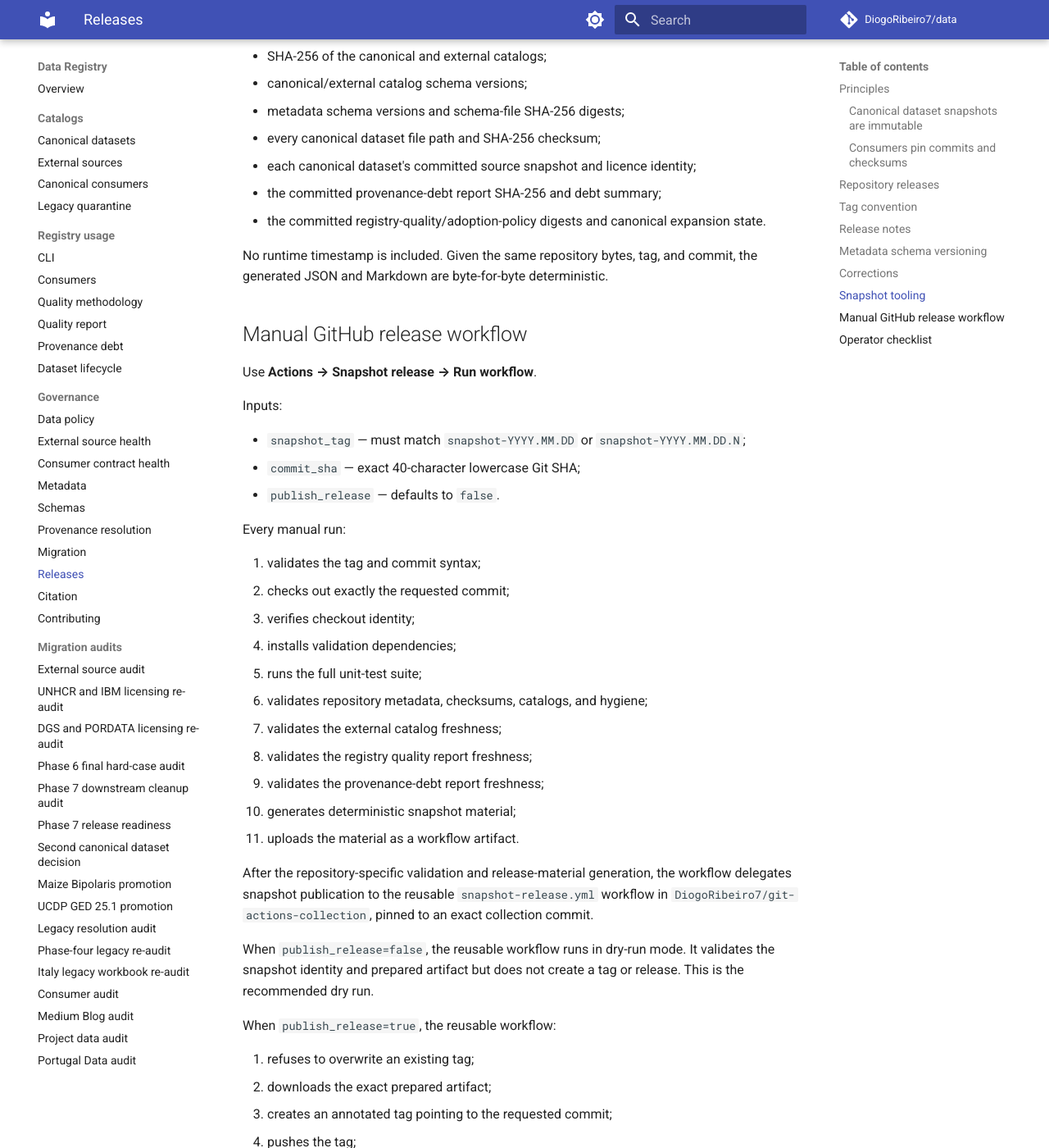
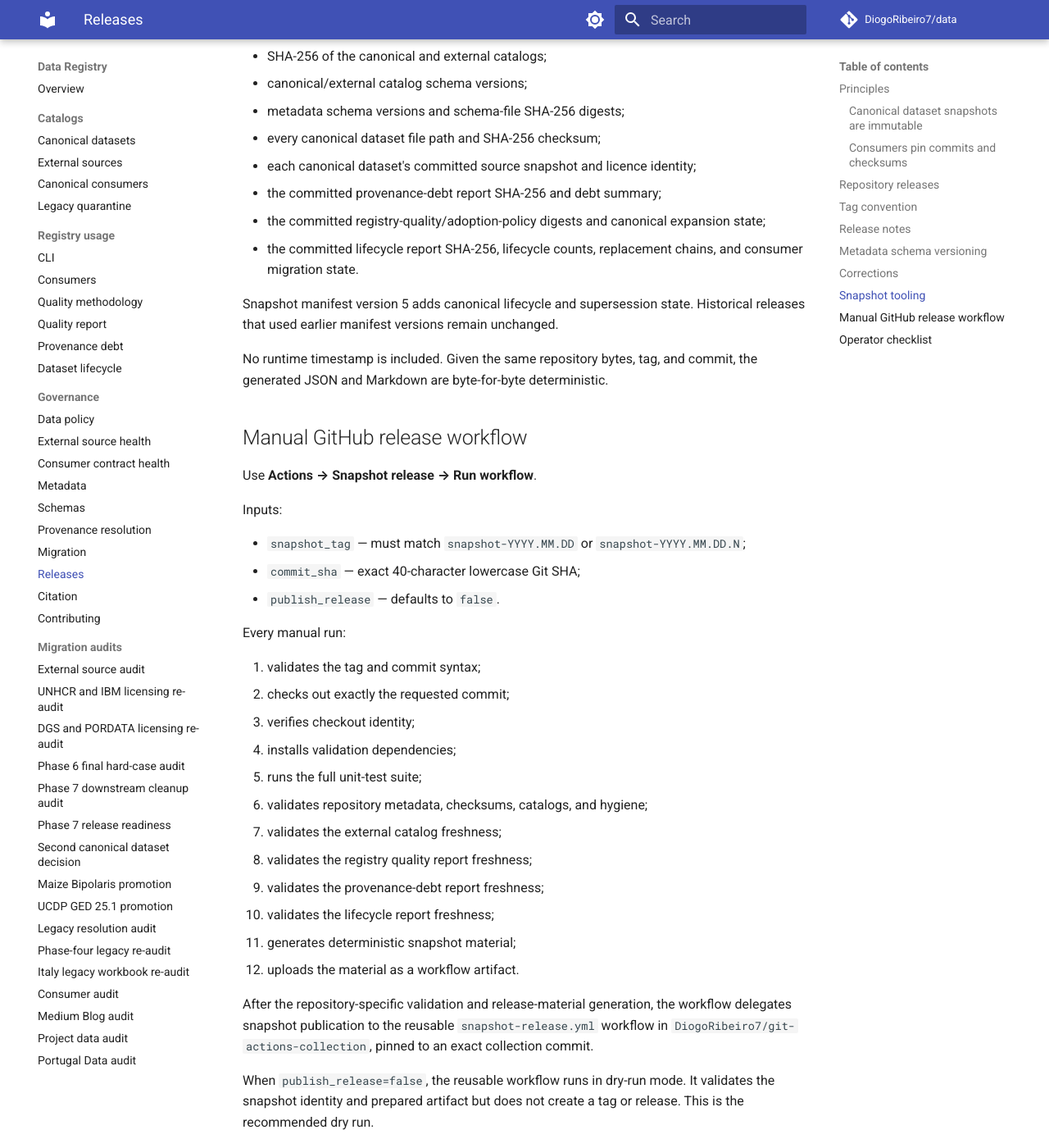
Before and after one commit to DiogoRibeiro7/data, an MkDocs documentation site: the page built from docs/RELEASES.md, in a window 1280 px wide and 1400 px high, scrolled down 3004 px. Shown: the whole window at 82% size. Built offline with MkDocs 1.6.1 and Material for MkDocs 9.7.7, drawn with Linux system fonts in a browser that asks for light colours; comment, search, counter and statistics services are not loaded.

Commit message:
Document lifecycle-aware snapshot manifest v5

```diff
--- a/docs/RELEASES.md
+++ b/docs/RELEASES.md
@@ -114,7 +114,10 @@ The manifest records:
 - every canonical dataset file path and SHA-256 checksum;
 - each canonical dataset's committed source snapshot and licence identity;
 - the committed provenance-debt report SHA-256 and debt summary;
-- the committed registry-quality/adoption-policy digests and canonical expansion state.
+- the committed registry-quality/adoption-policy digests and canonical expansion state;
+- the committed lifecycle report SHA-256, lifecycle counts, replacement chains, and consumer migration state.
+
+Snapshot manifest version 5 adds canonical lifecycle and supersession state. Historical releases that used earlier manifest versions remain unchanged.
 
 No runtime timestamp is included. Given the same repository bytes, tag, and commit, the generated JSON and Markdown are byte-for-byte deterministic.
 
@@ -139,8 +142,9 @@ Every manual run:
 7. validates the external catalog freshness;
 8. validates the registry quality report freshness;
 9. validates the provenance-debt report freshness;
-10. generates deterministic snapshot material;
-11. uploads the material as a workflow artifact.
+10. validates the lifecycle report freshness;
+11. generates deterministic snapshot material;
+12. uploads the material as a workflow artifact.
 
 After the repository-specific validation and release-material generation, the workflow delegates snapshot publication to the reusable `snapshot-release.yml` workflow in `DiogoRibeiro7/git-actions-collection`, pinned to an exact collection commit.
 
```
